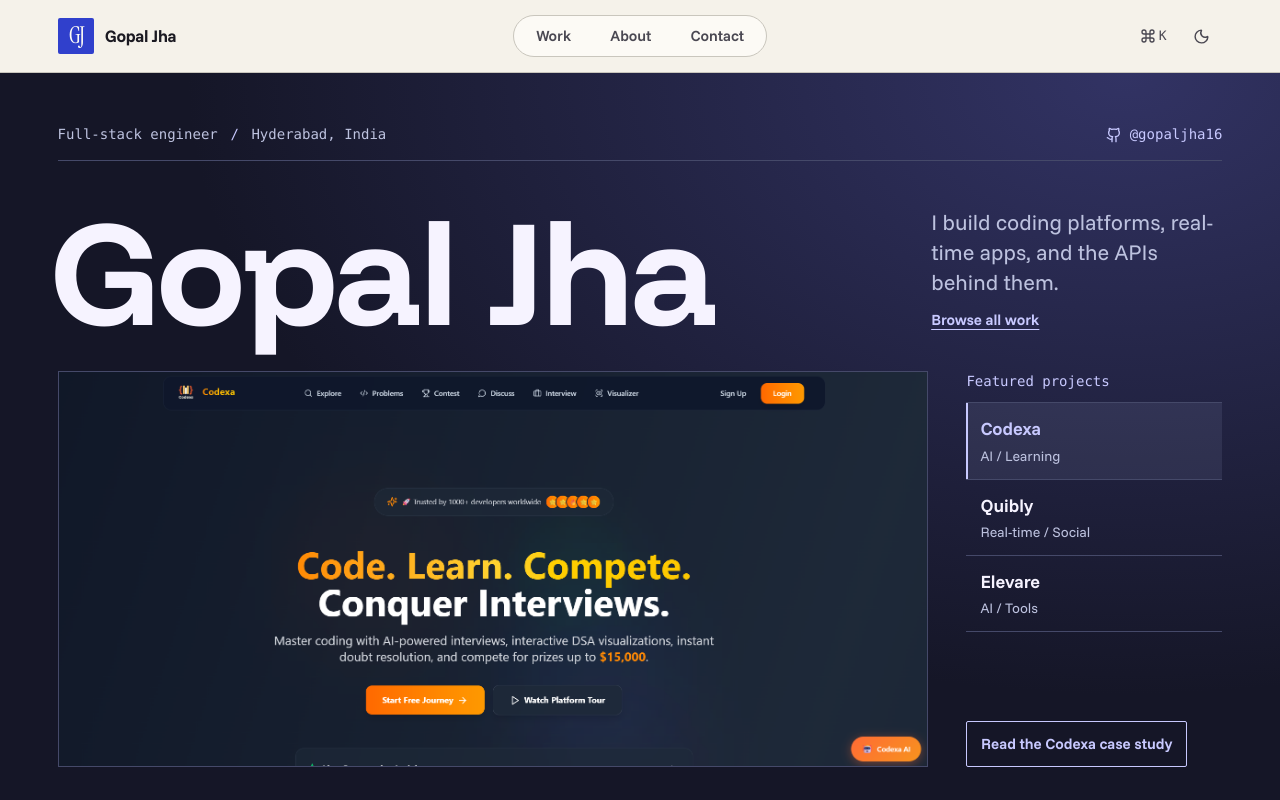
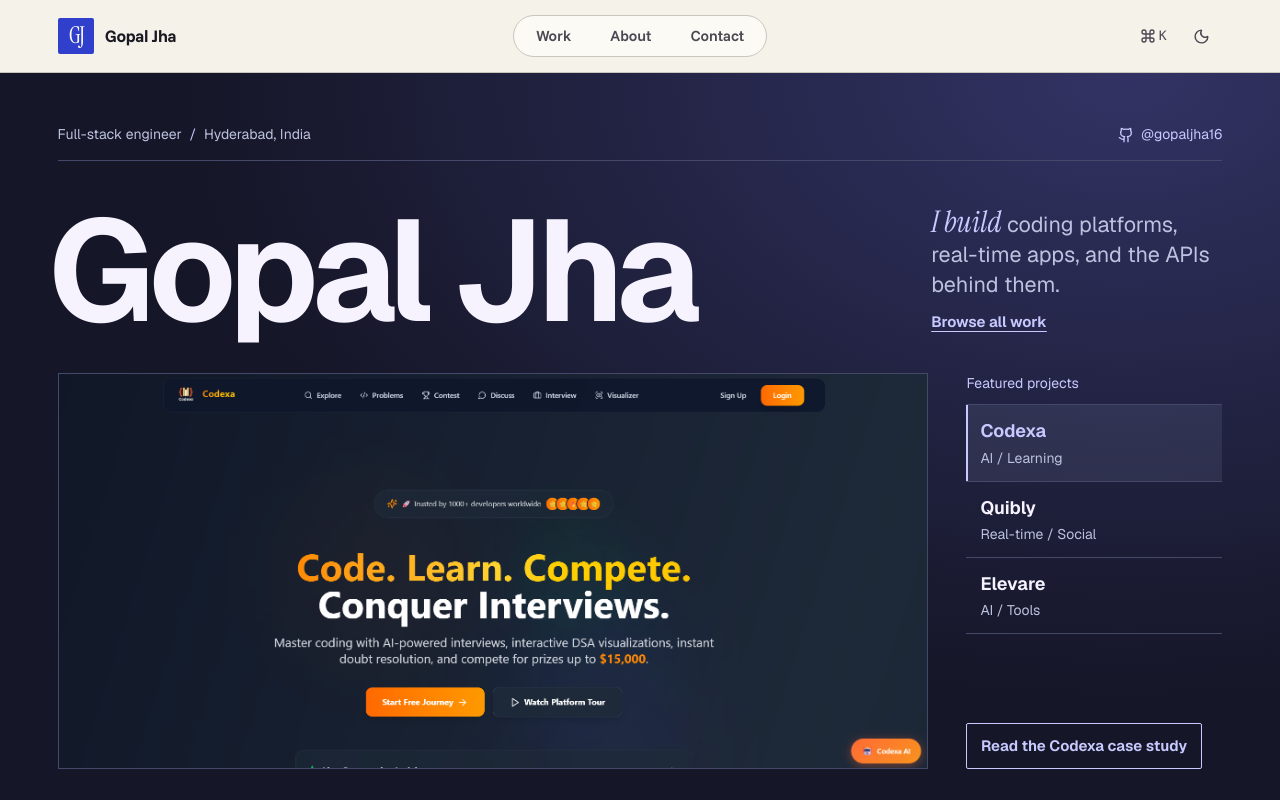
Before and after one commit to gopaljha16/Portfolio, a Next.js app: page / in a window 1280 px wide. Shown: the top 800 px of the page. Built offline with nearby package versions, Linux system fonts and the light colour scheme; no server answers.

Commit message:
Phase 9: Refine hero typography with Geist and an italic accent

```diff
--- a/app/globals.css
+++ b/app/globals.css
@@ -245,6 +245,7 @@ body {
   border-bottom: 1px solid var(--cover-rule);
   background: radial-gradient(ellipse at 88% 0%, #323364, transparent 59%), #151627;
   color: var(--cover-text);
+  font-family: var(--font-hero-geist), var(--font-sans);
 }
 
 .portfolio-cover :focus-visible {
@@ -264,7 +265,6 @@ body {
   padding-bottom: 0.9rem;
   border-bottom: 1px solid var(--cover-rule);
   color: var(--cover-muted);
-  font-family: var(--font-mono);
   font-size: 0.875rem;
 }
 
@@ -294,12 +294,11 @@ body {
 }
 
 .cover-masthead h1 {
-  margin-inline-start: -0.055em;
-  font-family: var(--font-display);
-  font-size: clamp(5rem, 11.6vw, 10.375rem);
-  font-weight: 700;
-  letter-spacing: -0.02em;
-  line-height: 0.84;
+  margin-inline-start: -0.065em;
+  font-size: clamp(5rem, 11.2vw, 10rem);
+  font-weight: 680;
+  letter-spacing: -0.047em;
+  line-height: 0.89;
 }
 
 .cover-intro {
@@ -307,6 +306,15 @@ body {
   font-size: clamp(1.0625rem, 1.7vw, 1.35rem);
   line-height: 1.4;
   text-wrap: pretty;
+}
+
+.cover-intro em {
+  color: var(--cover-accent);
+  font-family: var(--font-hero-accent), Georgia, serif;
+  font-size: 1.38em;
+  font-weight: 400;
+  line-height: 1;
+  white-space: nowrap;
 }
 
 .cover-intro a {
@@ -339,7 +347,6 @@ body {
 .cover-project-picker > p {
   margin-bottom: 0.65rem;
   color: var(--cover-accent);
-  font-family: var(--font-mono);
   font-size: 0.875rem;
 }
 
--- a/components/Hero.tsx
+++ b/components/Hero.tsx
@@ -1,12 +1,29 @@
+import localFont from "next/font/local";
 import { Github } from "lucide-react";
 import { caseStudies, profile } from "@/lib/data";
 import { HeroProjects } from "./HeroProjects";
+
+const geist = localFont({
+  src: "../app/fonts/Geist-Variable.woff2",
+  weight: "100 900",
+  variable: "--font-hero-geist",
+  display: "swap",
+});
+
+const accent = localFont({
+  src: "../app/fonts/instrument-serif-latin-400-italic.woff2",
+  weight: "400",
+  style: "italic",
+  variable: "--font-hero-accent",
+  display: "swap",
+  adjustFontFallback: "Times New Roman",
+});
 
 export function Hero() {
   const featured = caseStudies.slice(0, 3).map(({ slug, name, image, domains }) => ({ slug, name, image, domains }));
 
   return (
-    <section id="top" className="portfolio-cover" aria-labelledby="hero-title">
+    <section id="top" className={`portfolio-cover ${geist.variable} ${accent.variable}`} aria-labelledby="hero-title">
       <div className="site-shell cover-inner">
         <div className="cover-identity">
           <p>{profile.role} <span aria-hidden="true">/</span> {profile.city}, {profile.country}</p>
@@ -15,7 +32,7 @@ export function Hero() {
         <div className="cover-masthead">
           <h1 id="hero-title">{profile.name}</h1>
           <div className="cover-intro">
-            <p>I build coding platforms, real-time apps, and the APIs behind them.</p>
+            <p><em>I build</em> coding platforms, real-time apps, and the APIs behind them.</p>
             <a href="#work">Browse all work</a>
           </div>
         </div>
```
Also changed, not shown: app/fonts/Geist-LICENSE.txt (added), app/fonts/Geist-Variable.woff2 (added), app/fonts/instrument-serif-latin-400-italic.woff2 (added).
